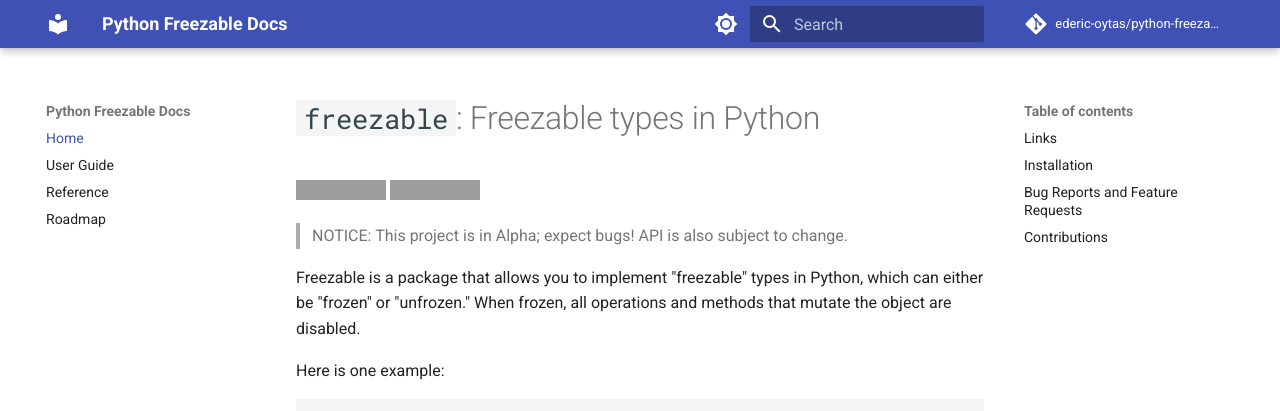
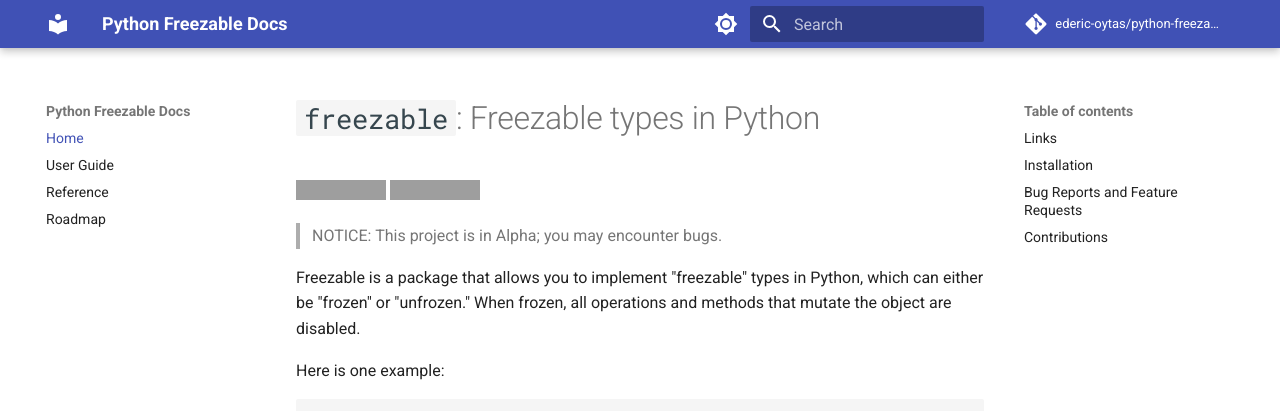
Before and after one commit to ederic-oytas/freezable-mixin, an MkDocs documentation site: the page built from docs/index.md, in a window 1280 px wide and 900 px high. Shown: the top 411 px of the window. Built offline with MkDocs 1.6.1 and Material for MkDocs 9.7.7, drawn with Linux system fonts in a browser that asks for light colours; comment, search, counter and statistics services are not loaded; grey boxes are pictures that could not be loaded.

Commit message:
Update docs/index.md

```diff
--- a/docs/index.md
+++ b/docs/index.md
@@ -4,8 +4,7 @@
 <a href="https://badge.fury.io/py/freezable"><img src="https://badge.fury.io/py/freezable.svg" alt="PyPI version" height="18"></a>
 <a href="https://github.com/ederic-oytas/python-freezable/blob/main/LICENSE"><img alt="GitHub license" src="https://img.shields.io/github/license/ederic-oytas/python-freezable"></a>
 
-> NOTICE: This project is in Alpha; expect bugs! API is also subject to
-  change.
+> NOTICE: This project is in Alpha; you may encounter bugs.
 
 Freezable is a package that allows you to implement "freezable" types in
 Python, which can either be "frozen" or "unfrozen." When frozen, all operations
```
